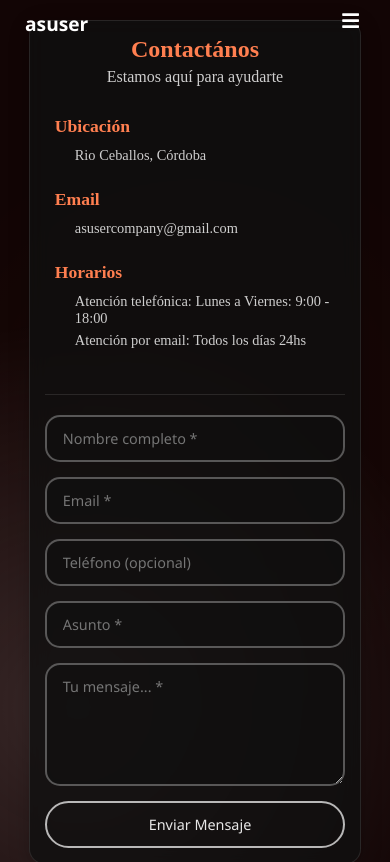
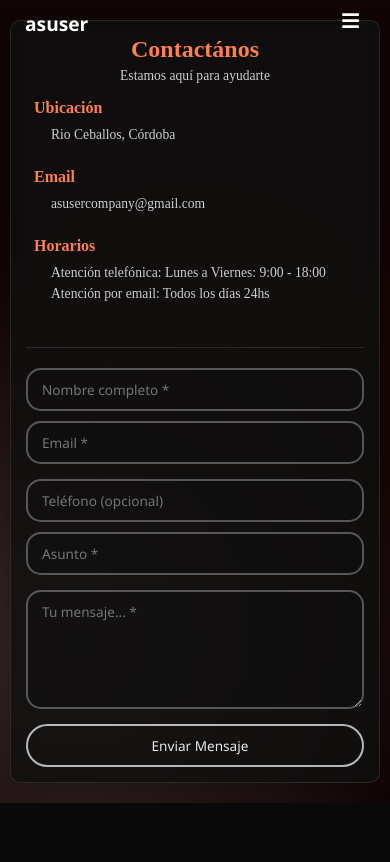
Before and after one commit to asuser-dev/frontend-asuser, a React (Vite) app in the folder app/: page /contact in a window 390 px wide. Shown: the top 862 px of the page. Built offline with nearby package versions, Linux system fonts and the light colour scheme.

Commit message:
delete comments and add responsive to contact form

```diff
--- a/app/src/pages/contact/Contact.css
+++ b/app/src/pages/contact/Contact.css
@@ -18,15 +18,16 @@
 }
 
 .contact-box-2 {
-  width: 80%;
+  width: 90%;
   max-width: 1000px;
-  padding: 30px;
+  padding: 25px;
   border-radius: 15px;
   background-color: rgba(15, 15, 15, 0.8);
   backdrop-filter: blur(10px);
   box-shadow: 0 4px 20px rgba(0, 0, 0, 0.25);
   transition: all 0.5s ease;
   border: 1px solid rgba(255, 255, 255, 0.1);
+  margin: 20px 0;
 }
 
 .contact-box-2:hover {
@@ -196,7 +197,29 @@
   font-size: 2rem;
 }
 
+@media (max-width: 1024px) {
+  .contact-box-2 {
+    width: 85%;
+    padding: 20px;
+  }
+
+  .contact-content-2 {
+    gap: 20px;
+  }
+}
+
 @media (max-width: 768px) {
+  .contact-container-2 {
+    padding: 15px;
+    min-height: auto;
+  }
+
+  .contact-box-2 {
+    width: 95%;
+    padding: 20px;
+    margin: 10px 0;
+  }
+
   .contact-content-2 {
     flex-direction: column;
     gap: 20px;
@@ -209,23 +232,89 @@
     padding-bottom: 20px;
   }
 
-  .contact-box-2 {
-    width: 90%;
-    padding: 20px;
+  .form-row-2 {
+    flex-direction: column;
+    gap: 10px;
   }
 
-  .form-row-2 {
-    flex-direction: column;
+  .contact-title-2 {
+    font-size: 1.8rem;
+  }
+
+  .contact-subtitle-2 {
+    font-size: 0.9rem;
+    margin-bottom: 20px;
   }
 }
 
 @media (max-width: 480px) {
+  .contact-container-2 {
+    padding: 10px;
+  }
+
   .contact-box-2 {
-    width: 95%;
+    width: 100%;
     padding: 15px;
+    border-radius: 10px;
   }
 
   .contact-title-2 {
     font-size: 1.5rem;
   }
+
+  .contact-subtitle-2 {
+    font-size: 0.85rem;
+    margin-bottom: 15px;
+  }
+
+  .info-title-2 {
+    font-size: 1rem;
+    gap: 8px;
+  }
+
+  .info-title-2 i {
+    font-size: 1.1rem;
+  }
+
+  .contact-info-2 p {
+    padding-left: 25px;
+    font-size: 0.85rem;
+  }
+
+  .form-input-2,
+  .form-textarea-2 {
+    padding: 10px 14px;
+    font-size: 0.85em;
+  }
+
+  .submit-button-2 {
+    padding: 10px;
+    font-size: 0.85em;
+  }
+
+  .success-message-2 {
+    padding: 15px;
+  }
+
+  .success-message-2 i {
+    font-size: 1.5rem;
+  }
 }
+
+@media (max-width: 320px) {
+  .contact-box-2 {
+    padding: 12px;
+  }
+
+  .contact-title-2 {
+    font-size: 1.3rem;
+  }
+
+  .info-section-2 {
+    margin-bottom: 20px;
+  }
+
+  .contact-info-2 p {
+    padding-left: 20px;
+  }
+}
```
Also changed, not shown: app/src/components/layout/footer/Footer.css (+0 -17 lines), app/src/components/layout/navbar/Navbar.css (+0 -14 lines), app/src/components/sectionProducts/SectionProducts.css (+0 -7 lines), app/src/components/sectionServices/SectionServices.css (+0 -9 lines), app/src/components/sectionStack/SectionStack.css (+0 -7 lines), app/src/pages/homepage/HomePage.css (+0 -8 lines).
